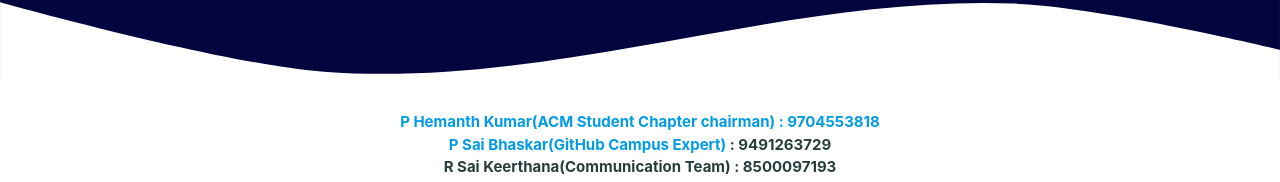
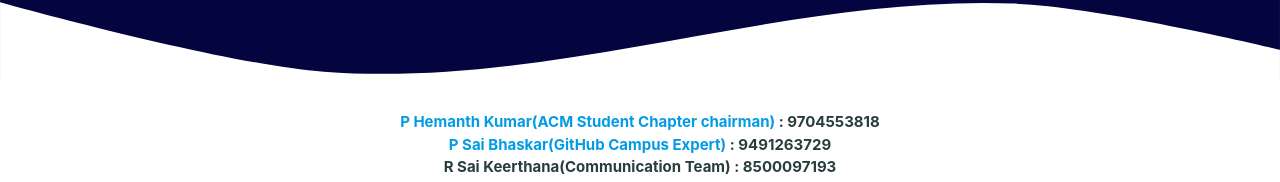
Before and after one commit to oscvizag/oscvizag, a plain HTML site: page index.html in a window 1280 px wide. Shown: the part 6354-6536 px from the top of the page. Drawn offline with nearby package versions, Linux system fonts and the light colour scheme; a web font is replaced by a local one.

Commit message:
Update index.html

```diff
--- a/index.html
+++ b/index.html
@@ -417,7 +417,7 @@
 			</div>
 		<div class="bloc bloc8" id="contact">
 			<div class="contactcard" >
-		<a href = "mailto:hpanja@acm.org" >P Hemanth Kumar(ACM Student Chapter chairman) :  9704553818
+				<a href = "mailto:hpanja@acm.org" >P Hemanth Kumar(ACM Student Chapter chairman)</a> :  9704553818
 
 
 		</div>
```
